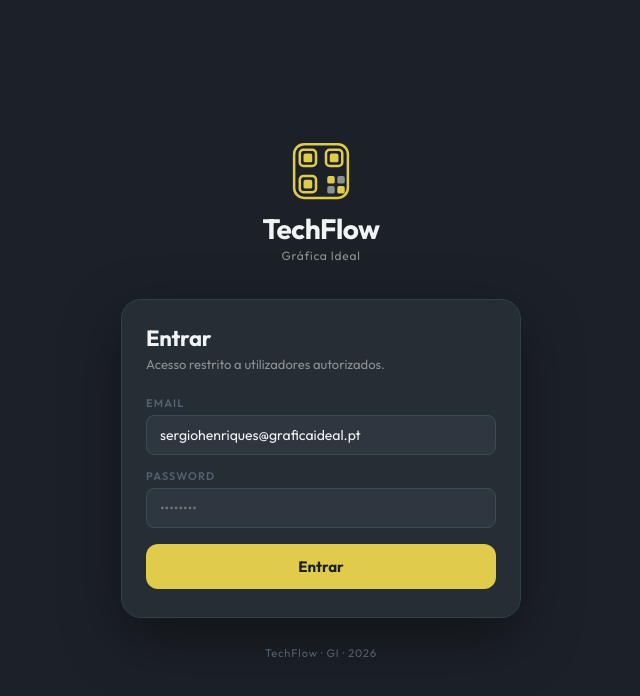
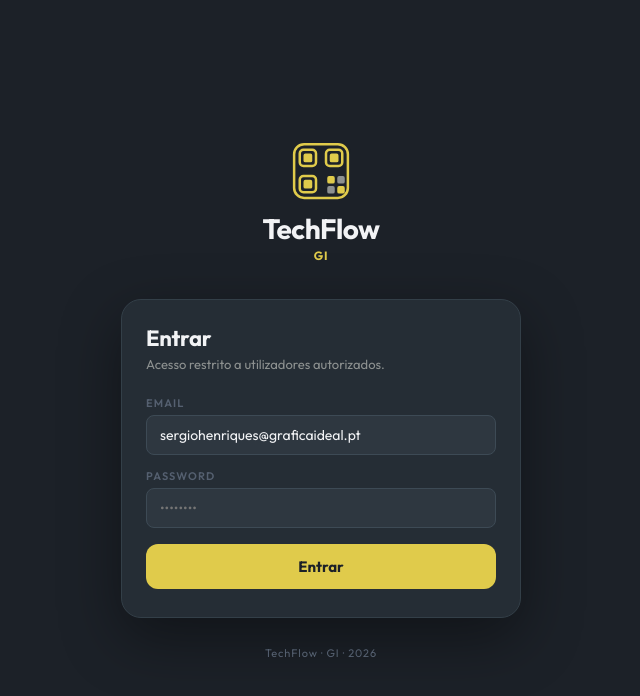
Before and after one commit to sergiohenriquespt/gi-techflow, a React (Create React App) app: page / in a window 1280 px wide. Shown: the top 696 px of the page, without its empty margins (319-959 px from the left). Built offline with nearby package versions, Linux system fonts and the light colour scheme.

Commit message:
Update App.jsx

```diff
--- a/src/App.jsx
+++ b/src/App.jsx
@@ -255,7 +255,7 @@ function Sidebar({ active, onNav, onLogout }) {
           <div dangerouslySetInnerHTML={{ __html: APP_ICON_SVG }} style={{ width:36, height:36, flexShrink:0 }}/>
           <div>
             <div style={{ fontSize:15, fontWeight:700, color:C.text, letterSpacing:"-0.01em", lineHeight:1.1 }}>TechFlow</div>
-            <div style={{ fontSize:10, color:C.textS, letterSpacing:"0.06em", marginTop:2 }}>Gráfica Ideal</div>
+            <div style={{ fontSize:10, fontWeight:700, color:C.yellow, letterSpacing:"0.06em", marginTop:2 }}>GI</div>
           </div>
         </div>
       </div>
@@ -977,7 +977,7 @@ function AssetsPage({ assets, families, localizacoes, utilizadores, marcas, tari
 
   return (
     <div style={{ flex:1, display:"flex", flexDirection:"column", minHeight:0 }}>
-      <TopBar title="TechFlow" isMobile={isMobile}
+      <TopBar title="Ativos" isMobile={isMobile}
         action={
           <>
             {!isMobile && (
@@ -1483,7 +1483,7 @@ function Login({ onLogin }) {
         <div dangerouslySetInnerHTML={{ __html: APP_ICON_SVG }} style={{ width:60, height:60 }}/>
         <div style={{ textAlign:"center" }}>
           <div style={{ fontSize:28, fontWeight:700, color:C.text, letterSpacing:"-0.02em", lineHeight:1 }}>TechFlow</div>
-          <div style={{ fontSize:12, color:C.textS, letterSpacing:"0.06em", marginTop:5 }}>Gráfica Ideal</div>
+          <div style={{ fontSize:12, fontWeight:700, color:C.yellow, letterSpacing:"0.06em", marginTop:5 }}>GI</div>
         </div>
       </div>
 
```
